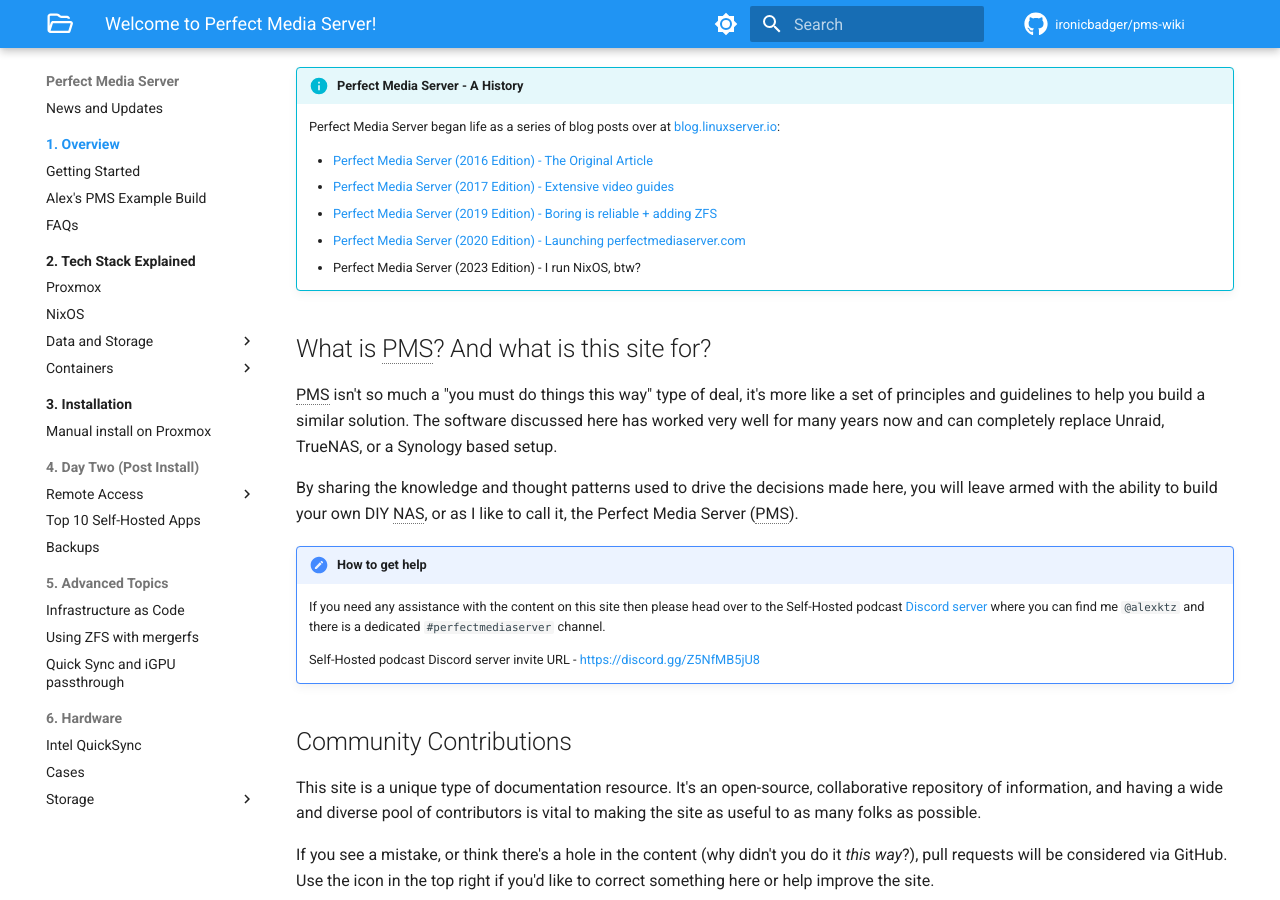
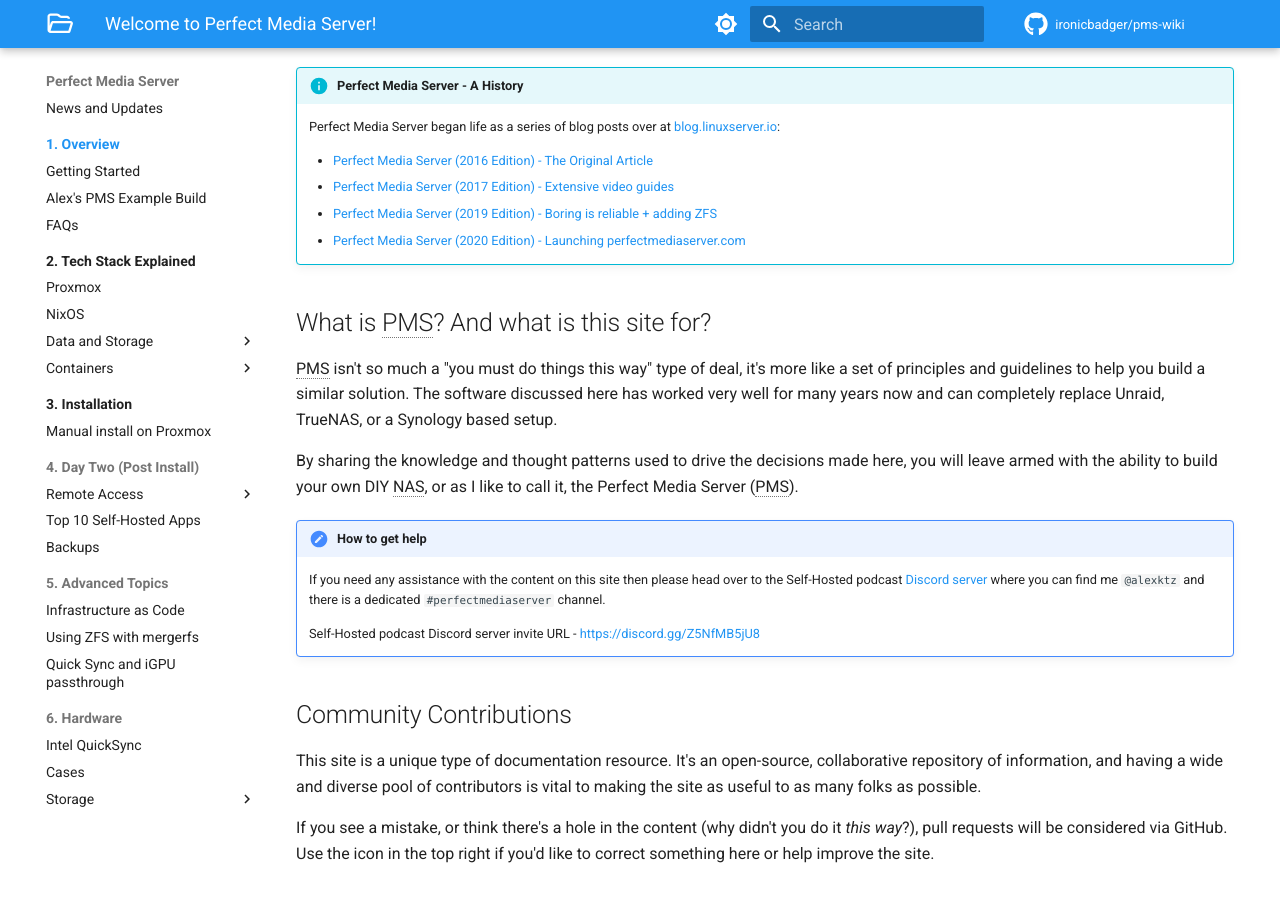
Before and after one commit to ironicbadger/pms-wiki, an MkDocs documentation site: the page built from docs/index.md, in a window 1280 px wide and 900 px high, scrolled down 948 px. Built offline with MkDocs 1.6.1 and Material for MkDocs 9.7.7, drawn with Linux system fonts in a browser that asks for light colours; some web fonts are replaced; plug-ins that fetch from the network failed and are left out; comment, search, counter and statistics services are not loaded.

Commit message:
minor tweak

```diff
--- a/docs/index.md
+++ b/docs/index.md
@@ -50,7 +50,6 @@ If you're looking to build a media server, then you've come to the right place.
     - [Perfect Media Server (2017 Edition) - Extensive video guides](https://blog.linuxserver.io/2017/06/24/the-perfect-media-server-2017/)
     - [Perfect Media Server (2019 Edition) - Boring is reliable + adding ZFS](https://blog.linuxserver.io/2019/07/16/perfect-media-server-2019/)
     - [Perfect Media Server (2020 Edition) - Launching perfectmediaserver.com](https://blog.ktz.me/the-perfect-media-server-2020-edition/)
-    - Perfect Media Server (2023 Edition) - I run NixOS, btw?
 
 ## What is PMS? And what is this site for?
 
```
